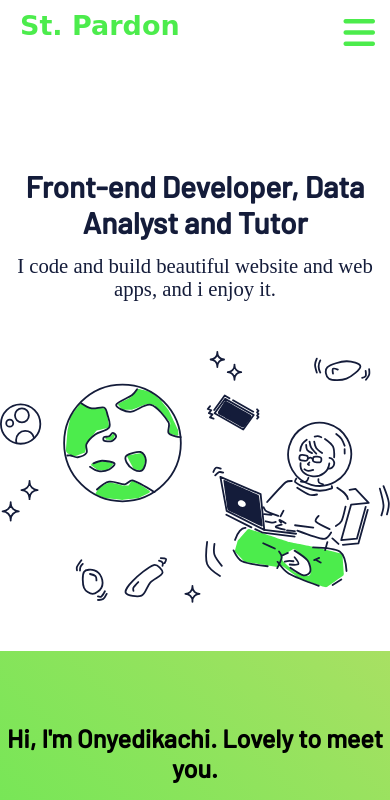
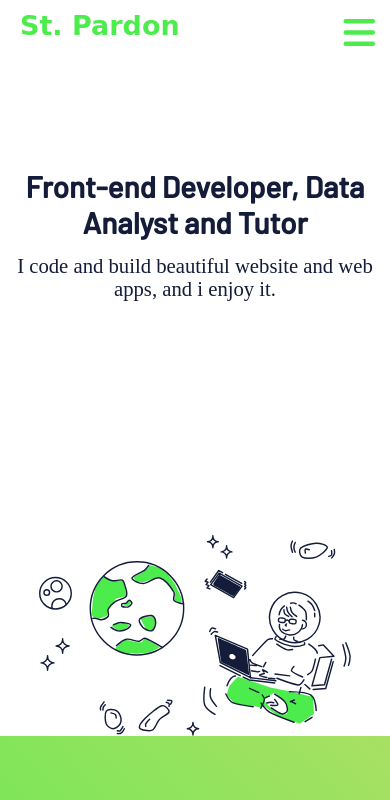
Before and after one commit to St-Pardon/Portfolio, a plain HTML site: page index.html in a window 390 px wide. Shown: the top 800 px of the page. Drawn offline with Linux system fonts and the light colour scheme; a web font is replaced by a local one.

Commit message:
edit on js

```diff
--- a/css/main.css
+++ b/css/main.css
@@ -15,9 +15,7 @@ html{
 }
 
 /* styling for the header section ------------ */
-.first-page{
-    /* min-height: 100%; */
-}
+
 .header{
     display: flex;
     flex-direction: row;
@@ -71,10 +69,9 @@ html{
 .img-png{
     height: 300px;
     width: 100%;
-    /* position: absolute; */
-    margin-top: 13%;
-    bottom: 0;
-    left: 37;
+
+    margin-top: 11.6%;
+
 }
 .img-png img{
     width: 100%;
@@ -130,6 +127,12 @@ html{
     .welcome-text p{
         font-size: 1.15rem;
         padding: 0 10px;
+    }
+    .img-png{
+        height: unset;
+        width: 80%;
+        margin: 60% auto 0 auto;
+
     }
 }
 @media screen and (max-width: 800px) {
```
